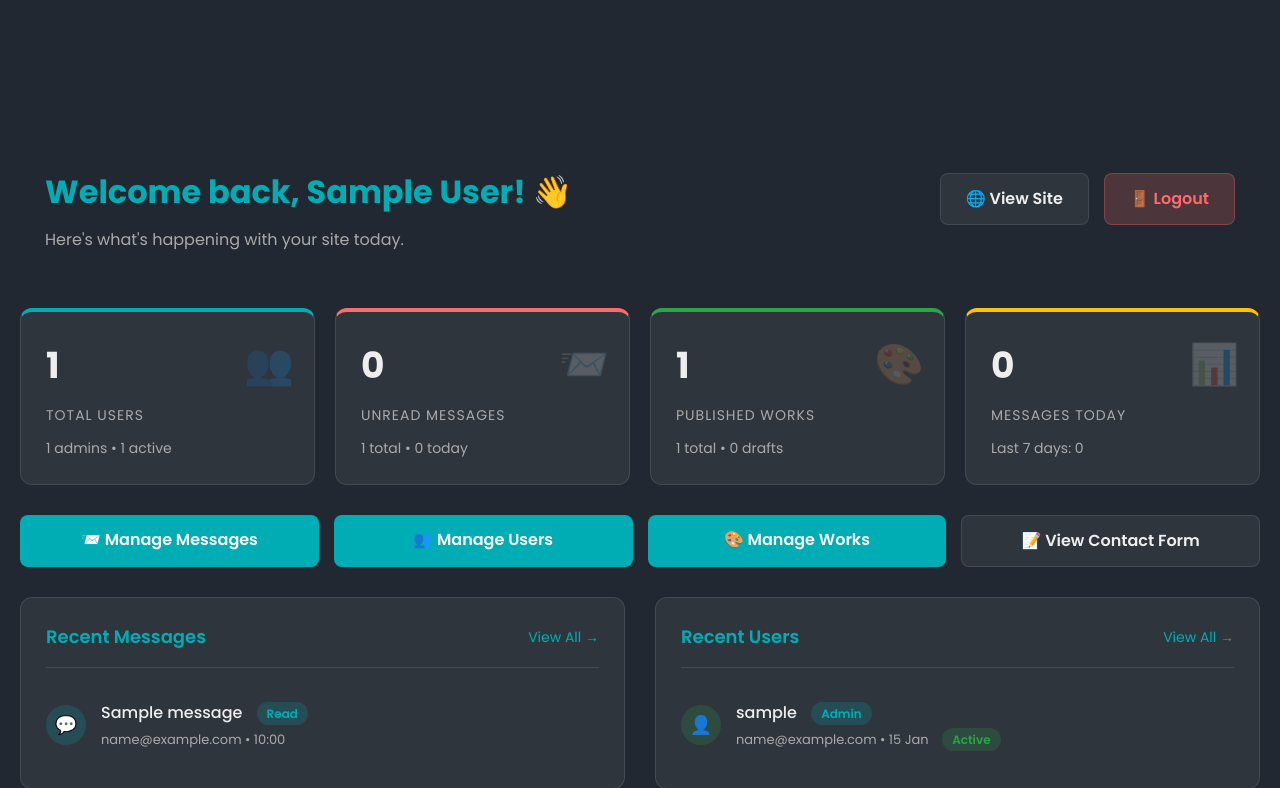
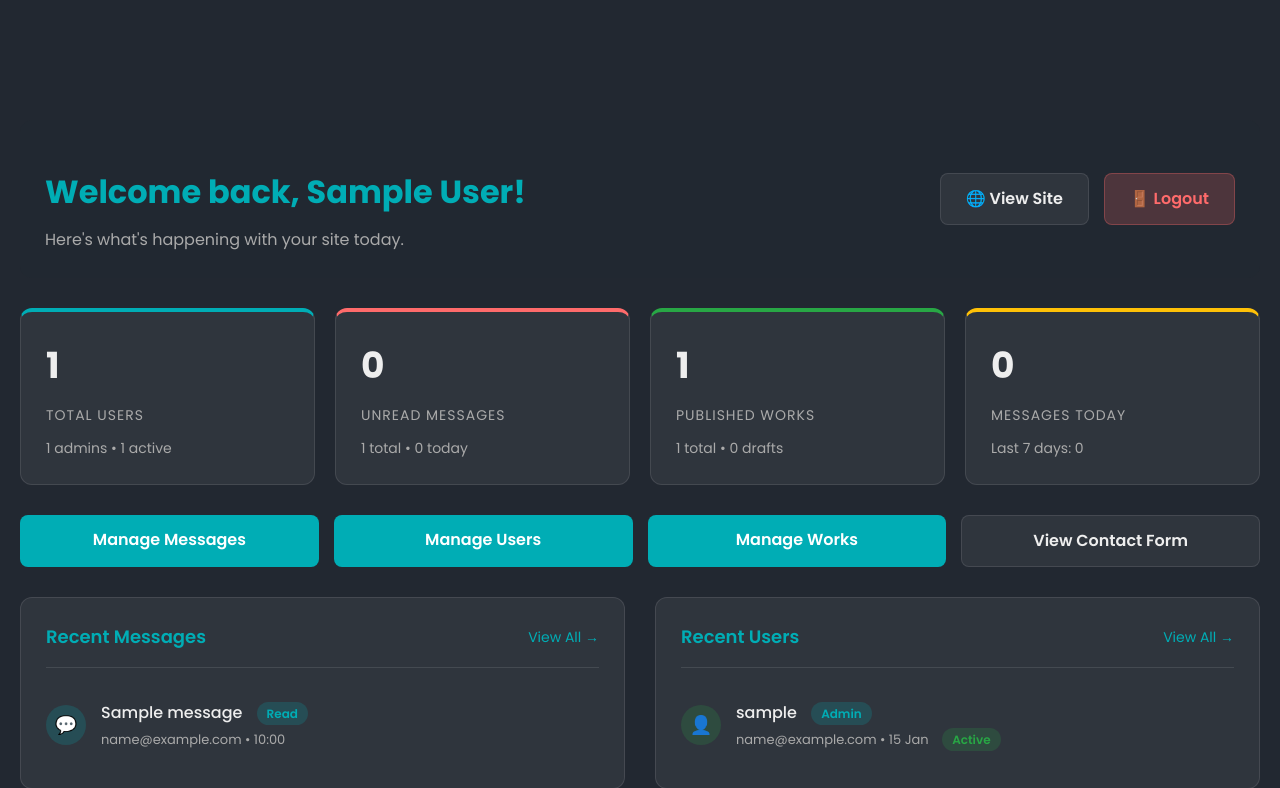
Before and after one commit to DezzLema/ip, a PHP site: page /admin/index.php in a window 1280 px wide. Shown: the part 126-914 px from the top of the page. Run offline with PHP 8.4, Linux system fonts and the light colour scheme; the visitor is signed in with stand-in values (Sample User, id 1); tables that the repository leaves empty or names only in its code hold one stand-in row (values such as "Sample post").

Commit message:
lab4 imp2

```diff
--- a/lab4/lab4/admin/index.php
+++ b/lab4/lab4/admin/index.php
@@ -377,7 +377,7 @@ ob_start();
             <!-- Хедер -->
             <div class="admin-header">
                 <div class="welcome-box">
-                    <h1>Welcome back, <?php echo htmlspecialchars($_SESSION['full_name'] ?? $_SESSION['user_name']); ?>! 👋</h1>
+                    <h1>Welcome back, <?php echo htmlspecialchars($_SESSION['full_name'] ?? $_SESSION['user_name']); ?>!</h1>
                     <p>Here's what's happening with your site today.</p>
                 </div>
 
@@ -390,7 +390,6 @@ ob_start();
             <!-- Статистика -->
             <div class="stats-grid">
                 <div class="stat-card" style="border-top: 4px solid #00ADB5;">
-                    <div class="stat-icon">👥</div>
                     <div class="stat-number"><?php echo $stats['total_users']; ?></div>
                     <div class="stat-label">Total Users</div>
                     <div style="margin-top: 10px; font-size: 14px; color: #aaa;">
@@ -399,7 +398,6 @@ ob_start();
                 </div>
 
                 <div class="stat-card" style="border-top: 4px solid #ff6b6b;">
-                    <div class="stat-icon">📨</div>
                     <div class="stat-number"><?php echo $stats['unread_messages']; ?></div>
                     <div class="stat-label">Unread Messages</div>
                     <div style="margin-top: 10px; font-size: 14px; color: #aaa;">
@@ -408,7 +406,6 @@ ob_start();
                 </div>
 
                 <div class="stat-card" style="border-top: 4px solid #28a745;">
-                    <div class="stat-icon">🎨</div>
                     <div class="stat-number"><?php echo $stats['published_works']; ?></div>
                     <div class="stat-label">Published Works</div>
                     <div style="margin-top: 10px; font-size: 14px; color: #aaa;">
@@ -417,7 +414,6 @@ ob_start();
                 </div>
 
                 <div class="stat-card" style="border-top: 4px solid #ffc107;">
-                    <div class="stat-icon">📊</div>
                     <div class="stat-number"><?php echo $stats['today_messages']; ?></div>
                     <div class="stat-label">Messages Today</div>
                     <div style="margin-top: 10px; font-size: 14px; color: #aaa;">
@@ -428,10 +424,10 @@ ob_start();
 
             <!-- Быстрые действия -->
             <div style="display: grid; grid-template-columns: repeat(auto-fit, minmax(200px, 1fr)); gap: 15px; margin-bottom: 30px;">
-                <a href="messages.php" class="admin-btn btn-primary">📨 Manage Messages</a>
-                <a href="users.php" class="admin-btn btn-primary">👥 Manage Users</a>
-                <a href="works.php" class="admin-btn btn-primary">🎨 Manage Works</a>
-                <a href="../contact.php" class="admin-btn btn-secondary" target="_blank">📝 View Contact Form</a>
+                <a href="messages.php" class="admin-btn btn-primary"> Manage Messages</a>
+                <a href="users.php" class="admin-btn btn-primary"> Manage Users</a>
+                <a href="works.php" class="admin-btn btn-primary"> Manage Works</a>
+                <a href="../contact.php" class="admin-btn btn-secondary" target="_blank"> View Contact Form</a>
             </div>
 
             <!-- Основной дашборд -->
```
